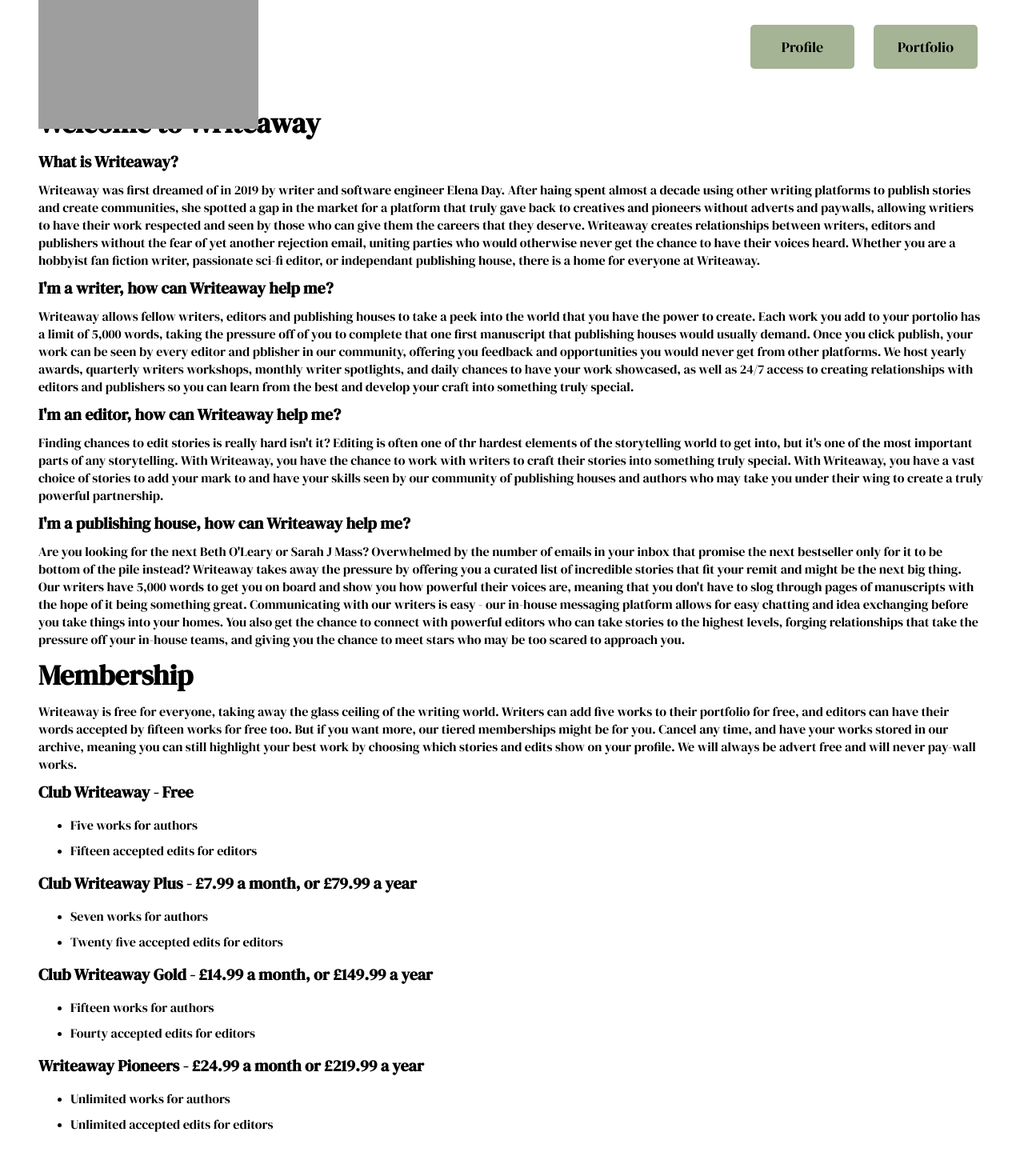
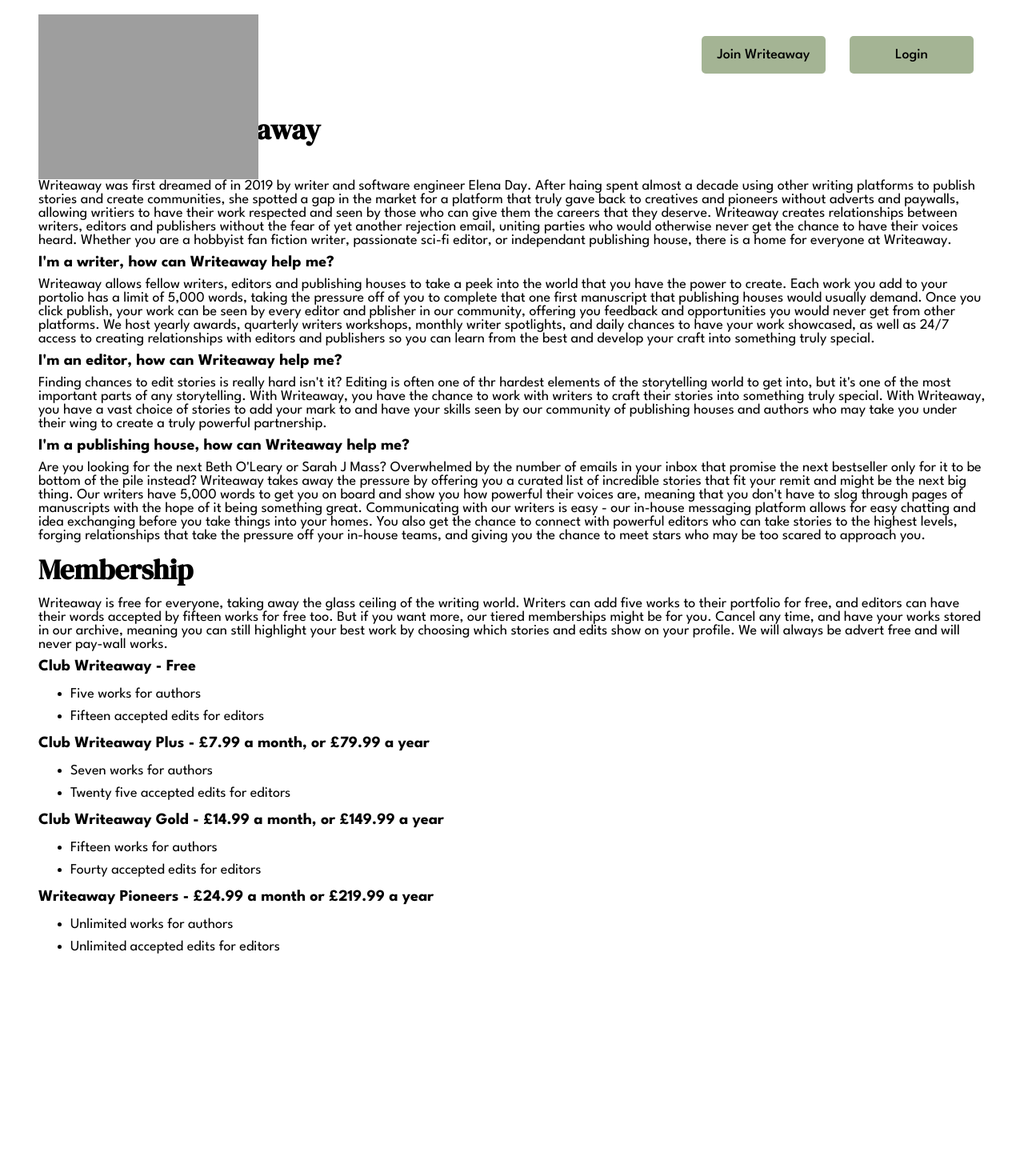
Before and after one commit to elenad00/oneshot, a Flask app: page /about_us in a window 1280 px wide. Shown: the whole page at 80% size. After the commit the page ends 1192 px from the top, so only its background shows below. Run offline with Flask 3, Linux system fonts and the light colour scheme; grey boxes are pictures that could not be loaded.

Commit message:
added base and css changes

```diff
--- a/writeaway/static/css/main.css
+++ b/writeaway/static/css/main.css
@@ -1,4 +1,5 @@
 @import url('https://fonts.googleapis.com/css2?family=DM+Serif+Display:ital@0;1&display=swap');
+@import url('https://fonts.googleapis.com/css2?family=League+Spartan:wght@100..900&display=swap');
 
 /* page basics */
 
@@ -18,21 +19,24 @@
 
 h3{
   color: #000;
-  font-family: "DM Serif Display";
+  font-family: "League Spartan";
   font-size: 20px;
   margin: 10px 0px;
 }
 
 p{
   color: #000;
-  font-family: "DM Serif Display";
-  font-size: 16px;
+  font-family: "League Spartan";
+  font-size: 18px;
+
+  font-weight: 400;
   margin: 10px 0px;
 }
 
 a{
-  font-family: 'DM Serif Display', sans-serif;
+  font-family: 'League Spartan', sans-serif;
   font-size: 18px;
+  font-weight: 500;
   color: #000;
   text-align: center;
   text-decoration: none;
@@ -60,29 +64,24 @@
   top:0;
   vertical-align: middle;
   background-color: #fff;
-  margin: 10px 40px;
+  padding: 10px 40px;
   height: 100px;
 }
 
 .nav a{
   float: right;
   padding: 15px;
-  width: 100px;
+  margin: 15px;
+  width: 125px;
 }
 
-.nav ul{
-  list-style-type: none;
+.page_icon a{
+  height: 100px;
+  width: 275px;
+  padding: 0px;
+  margin: 0px;
 }
 
-.nav li{
-  padding: 0px;
-  width: 150px;
-  height: 100px;
-}
-
-.page_icon{
-  order: 0;
-}
 .page_icon img{
   width: 275px;
 }
@@ -90,15 +89,14 @@
 .page_buttons{
   width: auto;
   order: 1;
+  display: flex;
+  flex-direction: row;
+  flex-wrap: nowrap;
+  justify-content: space-between;
 }
 
-.page_buttons ul{
-  width: auto;
-  padding: 0px;
-  margin: auto;
-}
-
-.page_buttons li{
+.page_buttons a{
+  width: 125px;
   display: inline-block;
   height: auto;
 }
--- a/writeaway/templates/base.html
+++ b/writeaway/templates/base.html
@@ -12,18 +12,18 @@
     <body>
         <div class="nav">
             <div class="page_icon">
-                <img src="/static/images/Writeaway.png"></img>
+                <a href='/'>
+                    <img src="/static/images/Writeaway.png">
+                </a>
             </div>
             <div class='page_buttons'>
-                <ul>
-                {% if new_user %}
-                    <li><a href='/signup' name="signup" id="signup"> Join Writeaway </a></li>
-                    <li><a href='/login' name="login" id="login"> Login </a></li>
+                {% if not new_user %}
+                    <a href='/signup'> Join Writeaway </a>
+                    <a href='/login'> Login </a>
                 {% else %}
-                    <li><a href='/profile' name="profile" id="profile"> Profile </a></li>
-                    <li><a href='/portfolio' name="portfolio" id="portfolio"> Portfolio </a></li>
+                    <a href='/profile'> Profile </a>
+                    <a href='/portfolio'> Portfolio </a>
                 {% endif %}
-                </ul>
             </div>
         </div>
         <div class="content">
```
